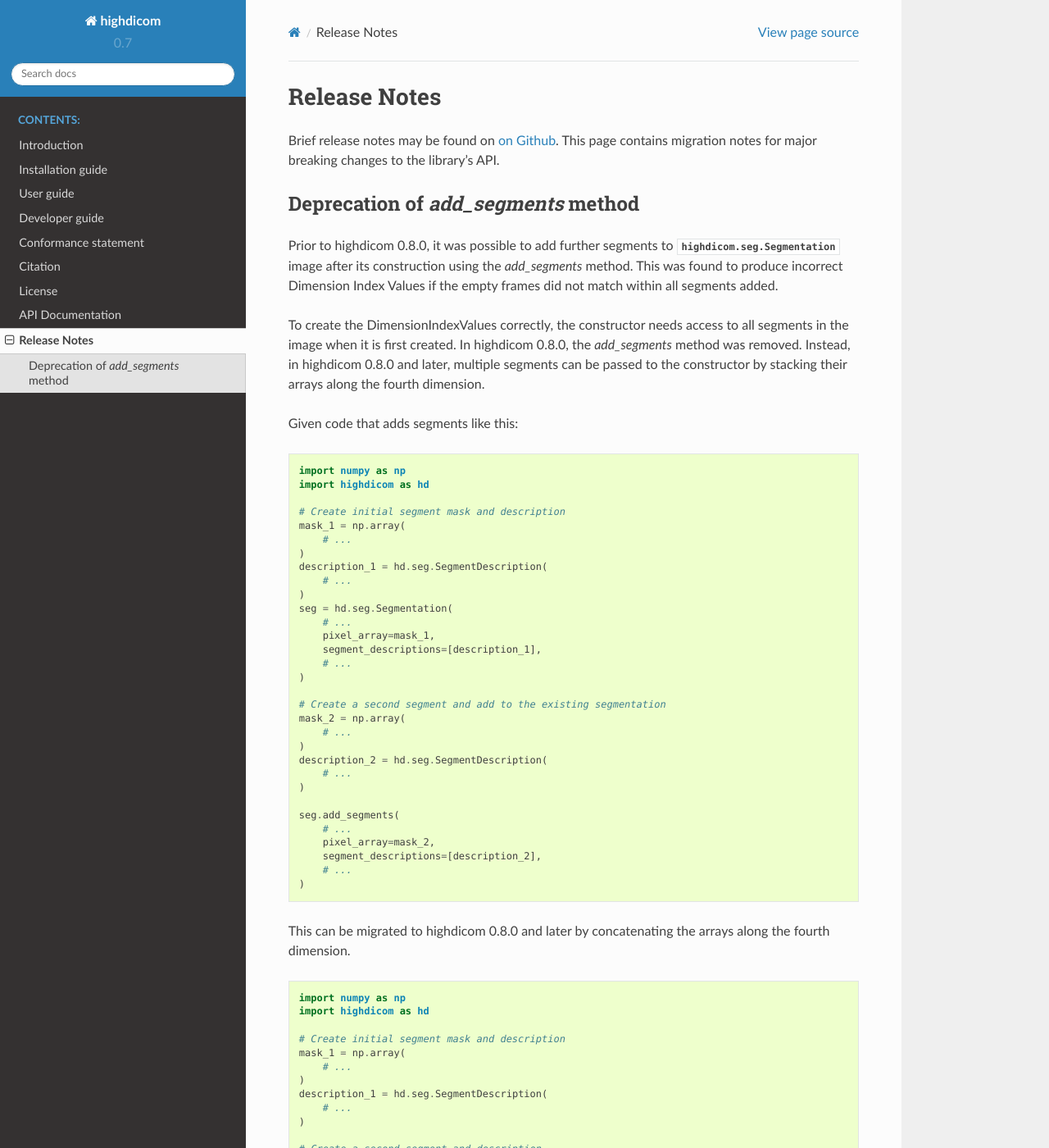
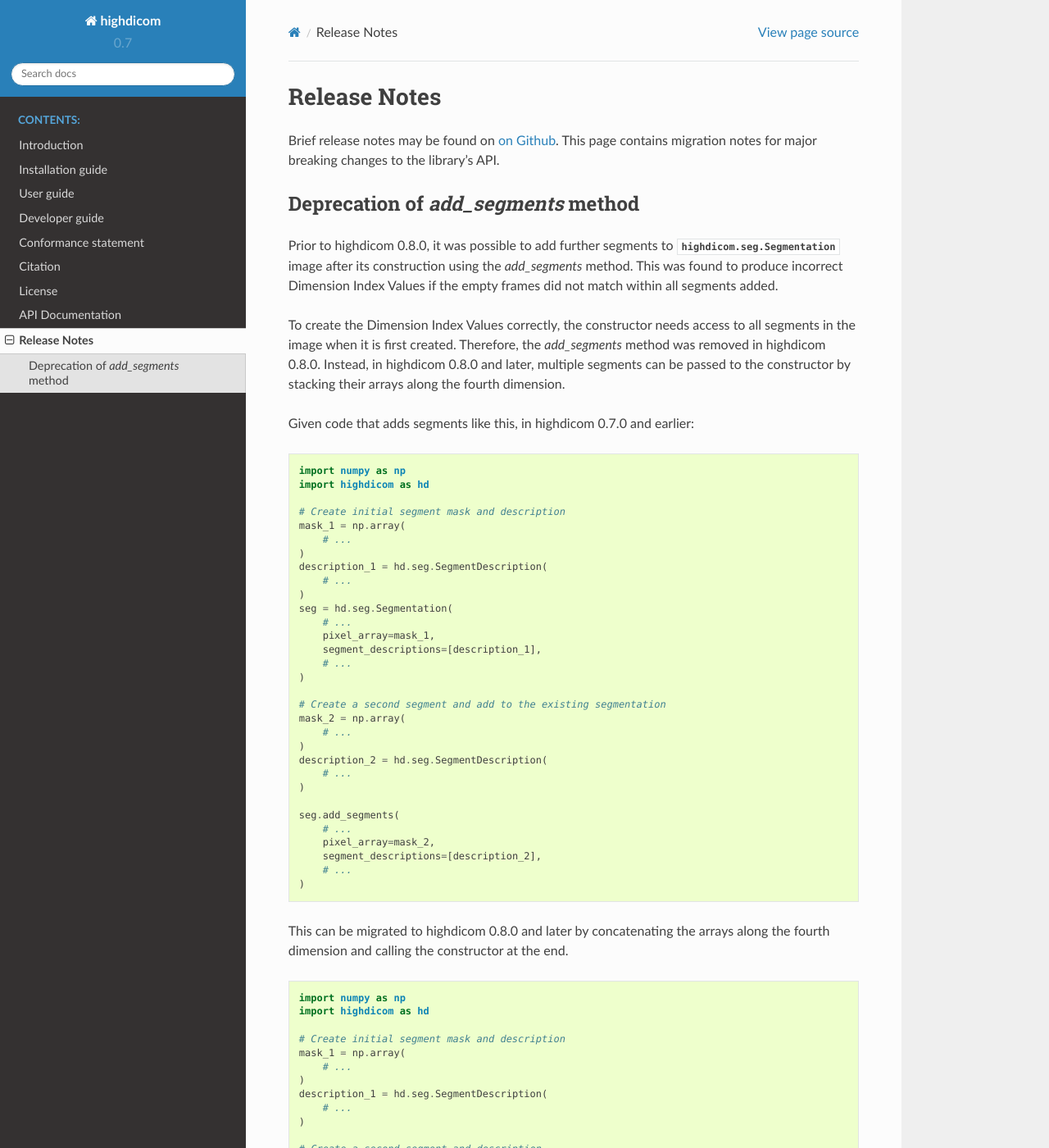
Before and after one commit to ImagingDataCommons/highdicom, a Sphinx documentation site: the page built from docs/release_notes.rst, in a window 1280 px wide and 1400 px high. Shown: the whole window at 82% size. Built offline with Sphinx 7.4.7 and the Read the Docs theme 2.0.0, drawn with Linux system fonts in a browser that asks for light colours.

```diff
--- a/docs/release_notes.rst
+++ b/docs/release_notes.rst
@@ -15,13 +17,13 @@
 `add_segments` method. This was found to produce incorrect Dimension Index
 Values if the empty frames did not match within all segments added.
 
-To create the DimensionIndexValues correctly, the constructor needs access to
-all segments in the image when it is first created. In highdicom 0.8.0, the
-`add_segments` method was removed. Instead, in highdicom 0.8.0 and later,
-multiple segments can be passed to the constructor by stacking their arrays
-along the fourth dimension.
+To create the Dimension Index Values correctly, the constructor needs access to
+all segments in the image when it is first created. Therefore, the
+`add_segments` method was removed in highdicom 0.8.0. Instead, in highdicom
+0.8.0 and later, multiple segments can be passed to the constructor by stacking
+their arrays along the fourth dimension.
 
-Given code that adds segments like this:
+Given code that adds segments like this, in highdicom 0.7.0 and earlier:
 
 .. code-block:: python
 
@@ -59,7 +61,7 @@
 
 
 This can be migrated to highdicom 0.8.0 and later by concatenating the arrays
-along the fourth dimension.
+along the fourth dimension and calling the constructor at the end.
 
 .. code-block:: python
 
```
Also changed, not shown: other parts of docs/release_notes.rst (+2 -0 lines), 1 other file.
